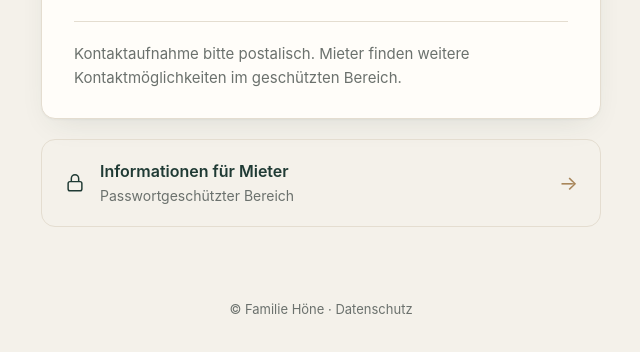
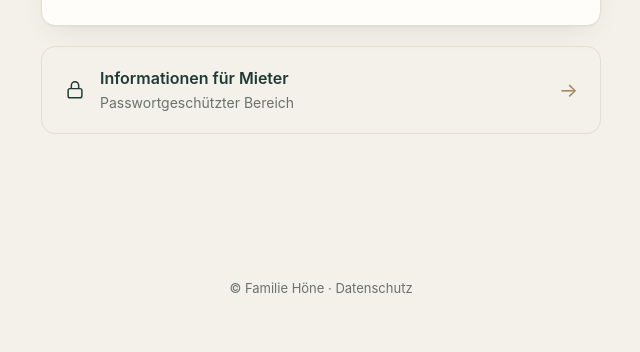
Before and after one commit to 8xb5pdbwsz-max/familiehoene, a plain HTML site: page index.html in a window 1280 px wide. Shown: the part 469-821 px from the top of the page, without its empty margins (319-959 px from the left). After the commit the page ends 800 px from the top, so only its background shows below. Drawn offline with Linux system fonts and the light colour scheme.

Commit message:
Add files via upload

```diff
--- a/index.html
+++ b/index.html
@@ -68,7 +68,6 @@
     address { font-style: normal; font-family: var(--serif); font-size: 20px; line-height: 1.55; }
     address strong { font-weight: 400; color: var(--green); }
     .sep { height: 1px; background: var(--line); margin: 24px 0 20px; }
-    .note { margin: 0; font-size: 15px; color: var(--muted); }
     .tenant {
       display: flex; align-items: center; justify-content: space-between; gap: 16px;
       margin-top: 20px; padding: 18px 22px;
@@ -107,8 +106,6 @@
         Hellstr. 20<br>
         48231 Warendorf
       </address>
-      <div class="sep"></div>
-      <p class="note">Kontaktaufnahme bitte postalisch. Mieter finden weitere Kontaktmöglichkeiten im geschützten Bereich.</p>
     </section>
 
     <a class="tenant" href="kontakt.html">
```
